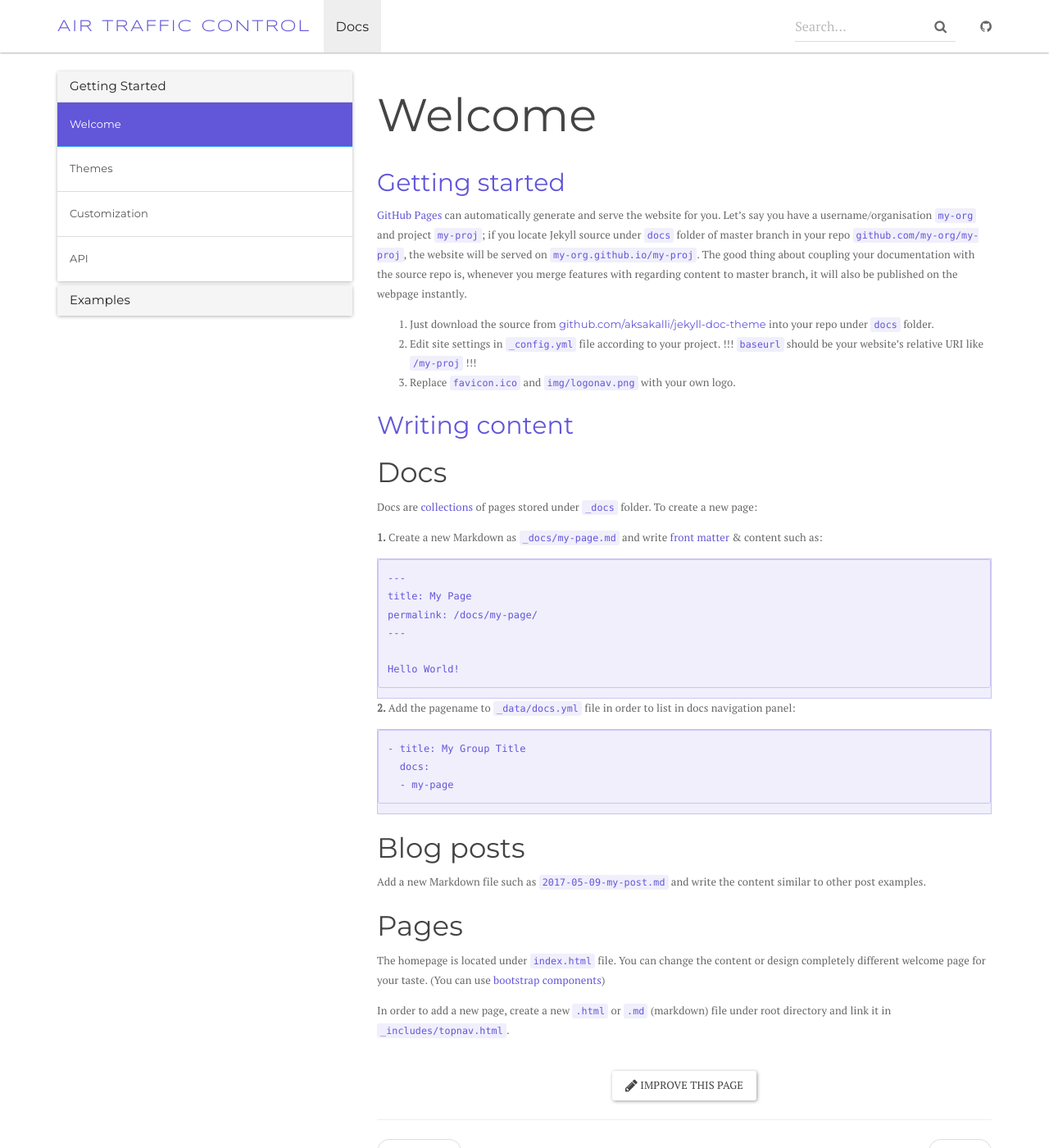
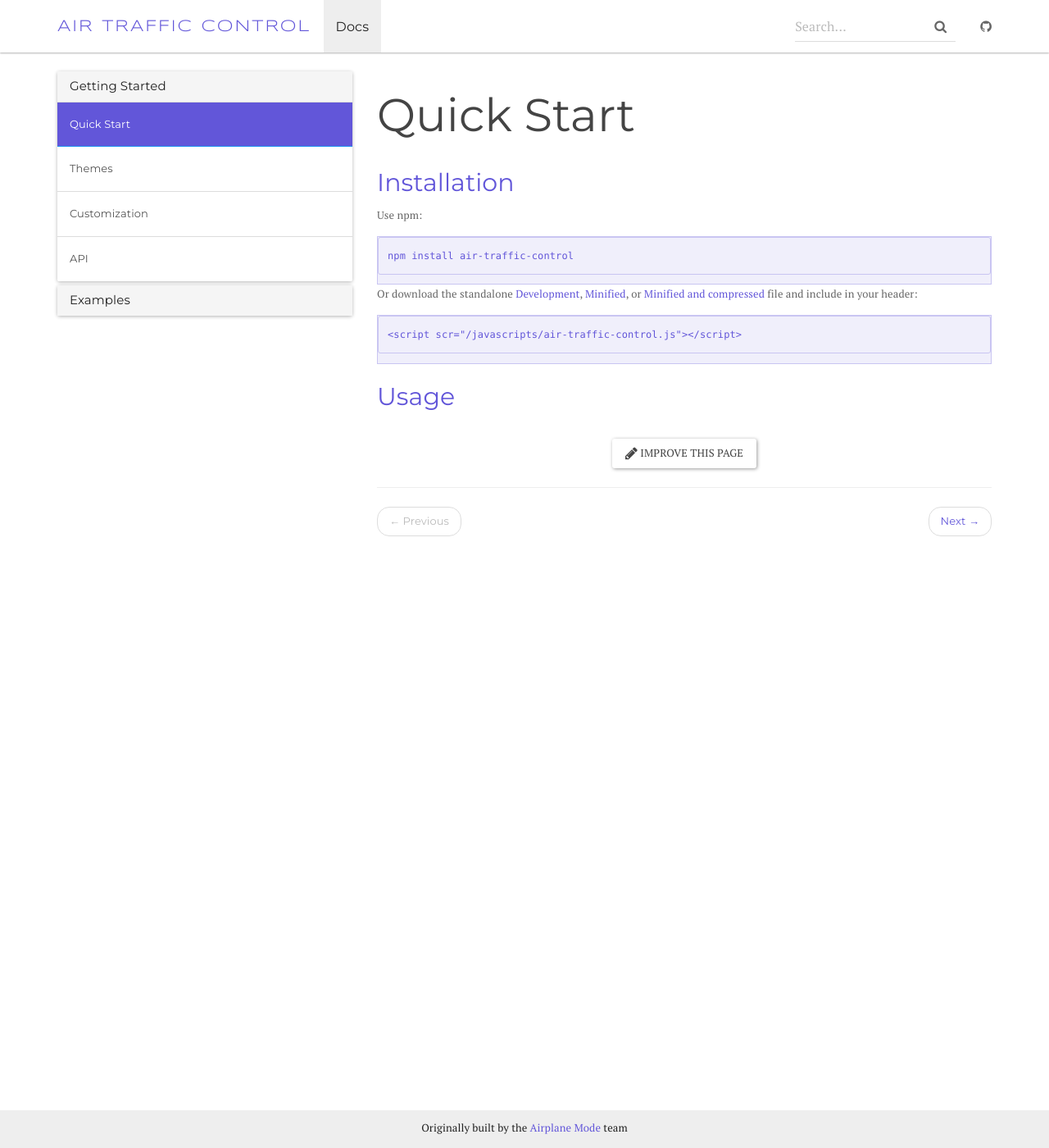
Before and after one commit to airplane-mode/air-traffic-control, a Jekyll site: the page built from docs/_docs/index.md, in a window 1280 px wide and 1400 px high. Shown: the whole window at 82% size. Built offline with Jekyll 4.4.1, drawn with Linux system fonts in a browser that asks for light colours; nearby versions of some CDN libraries.

Commit message:
start stubbing out quick start

````diff
--- a/docs/_docs/index.md
+++ b/docs/_docs/index.md
@@ -1,50 +1,21 @@
 ---
-title: Welcome
+title: Quick Start
 permalink: /docs/home/
 redirect_from: /docs/index.html
 ---
 
-## Getting started
+## Installation
 
-[GitHub Pages](https://pages.github.com) can automatically generate and serve the website for you.
-Let's say you have a username/organisation `my-org` and project `my-proj`; if you locate Jekyll source under `docs` folder of master branch in your repo `github.com/my-org/my-proj`, the website will be served on `my-org.github.io/my-proj`.
-The good thing about coupling your documentation with the source repo is, whenever you merge features with regarding content to master branch, it will also be published on the webpage instantly.
-
-1. Just download the source from [github.com/aksakalli/jekyll-doc-theme](https://github.com/aksakalli/jekyll-doc-theme/master) into your repo under `docs` folder.
-2. Edit site settings in  `_config.yml` file according to your project. !!! `baseurl` should be your website's relative URI like `/my-proj` !!!
-3. Replace `favicon.ico` and `img/logonav.png` with your own logo.
-
-## Writing content
-
-### Docs
-
-Docs are [collections](https://jekyllrb.com/docs/collections/) of pages stored under `_docs` folder. To create a new page:
-
-**1.** Create a new Markdown as `_docs/my-page.md` and write [front matter](https://jekyllrb.com/docs/frontmatter/) & content such as:
+Use npm:
 
 ```
----
-title: My Page
-permalink: /docs/my-page/
----
-
-Hello World!
+npm install air-traffic-control
 ```
 
-**2.** Add the pagename to `_data/docs.yml` file in order to list in docs navigation panel:
+Or download the standalone <a href="#">Development</a>, <a href="#">Minified</a>, or <a href="#">Minified and compressed</a> file and include in your header:
 
 ```
-- title: My Group Title
-  docs:
-  - my-page
+<script scr="/javascripts/air-traffic-control.js"></script>
 ```
 
-### Blog posts
-
-Add a new Markdown file such as `2017-05-09-my-post.md` and write the content similar to other post examples.
-
-### Pages
-
-The homepage is located under `index.html` file. You can change the content or design completely different welcome page for your taste. (You can use [bootstrap components](http://getbootstrap.com/components/))
-
-In order to add a new page, create a new `.html` or `.md` (markdown) file under root directory and link it in `_includes/topnav.html`.
+## Usage
````
